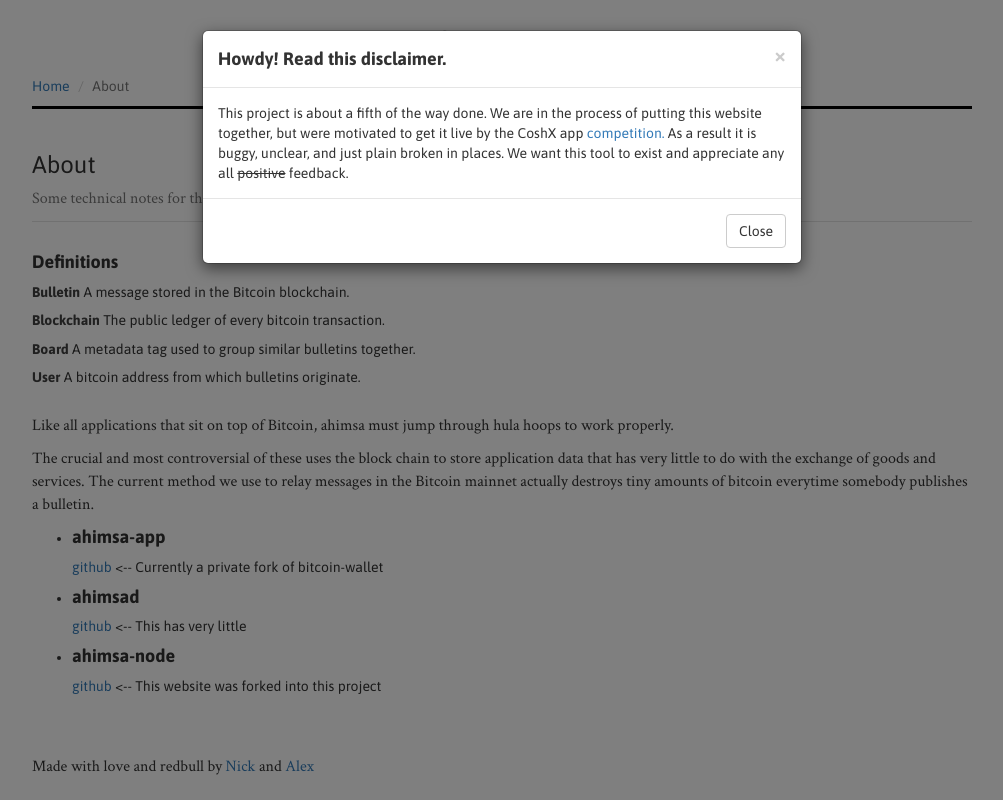
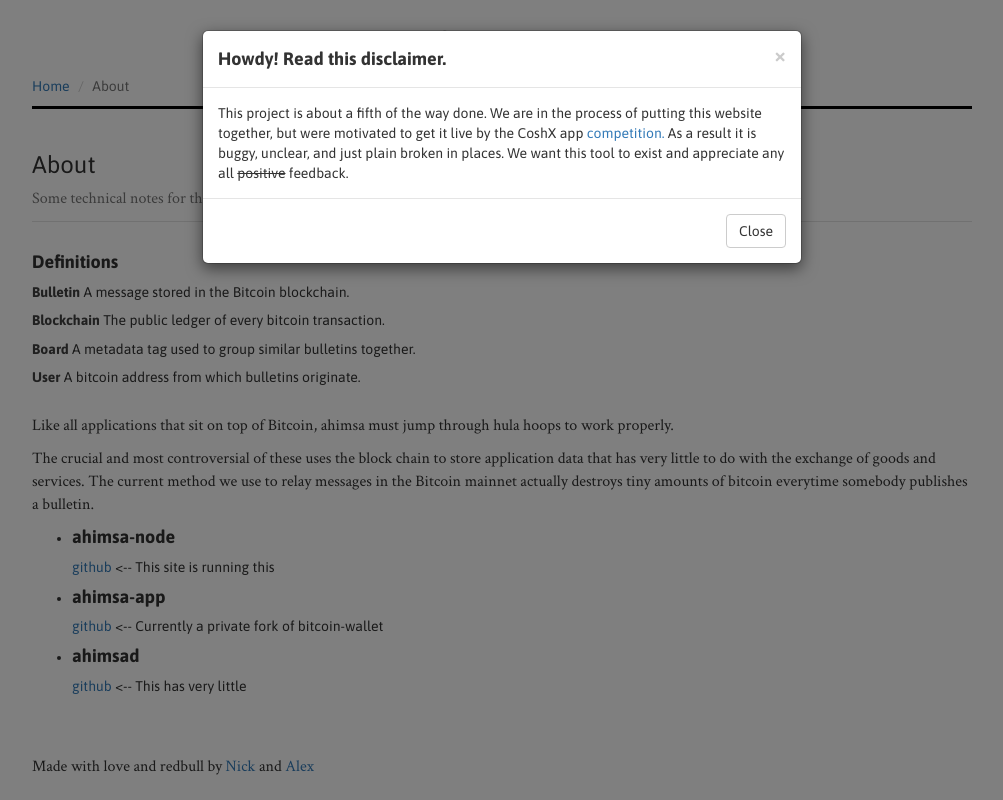
Before and after one commit to NSkelsey/jeffcoin, a Flask app: page /about/ in a window 1280 px wide. Shown: the whole page, without its empty margins (138-1141 px from the left). Run offline with Flask 2, Linux system fonts and the light colour scheme; some libraries are stand-ins or nearby versions; some web fonts are replaced.

Commit message:
language

```diff
--- a/templates/about.html
+++ b/templates/about.html
@@ -27,9 +27,10 @@
     <p>The crucial and most controversial of these uses the block chain to store application data that has very little to do with the exchange of goods and services. The current method we use to relay messages in the Bitcoin mainnet actually destroys tiny amounts of bitcoin everytime somebody publishes a bulletin.</p>
 
     <ul class="repos">
-        <li><h4>ahimsa-app</h4><a href='http://github.com/askuck/ahimsa-app'>github</a> <-- Currently a private fork of bitcoin-wallet
-        <li><h4>ahimsad</h4><a href='http://github.com/nskelsey/ahimsad'>github</a> <-- This has very little
-        <li><h4>ahimsa-node</h4><a href='http://github.com/nskelsey/ahimsa-node'>github</a> <-- This website was forked into this project
+        <li><h4>ahimsa-node</h4><a href='http://github.com/nskelsey/jeffcoin-node'>github</a> <--
+This site is running this</li>
+        <li><h4>ahimsa-app</h4><a href='http://github.com/askuck/ahimsa-app'>github</a> <-- Currently a private fork of bitcoin-wallet</li>
+        <li><h4>ahimsad</h4><a href='http://github.com/nskelsey/ahimsad'>github</a> <-- This has very little</li>
     </ul>
     </div>
 
```
